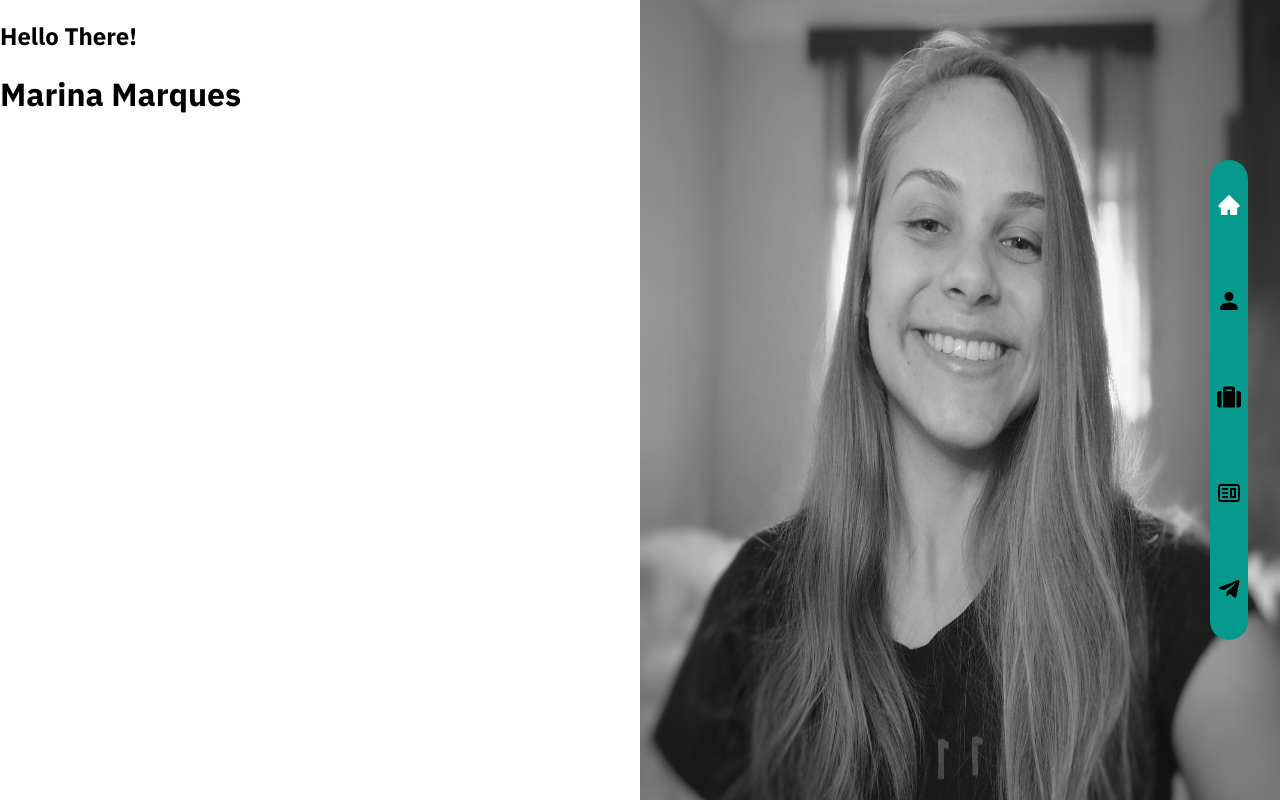
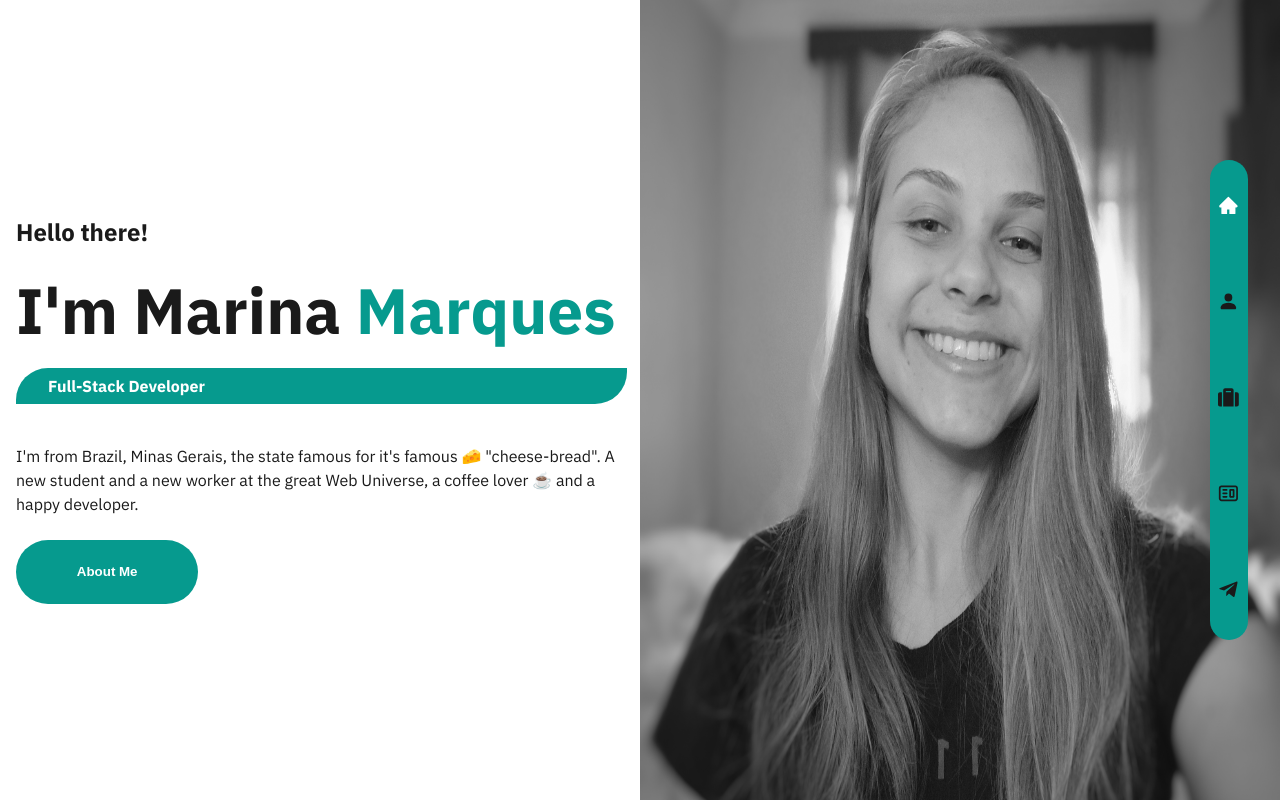
Before and after one commit to ninamarq/portfolio, a React (Create React App) app: page / in a window 1280 px wide. Built offline with nearby package versions, Linux system fonts and the light colour scheme.

Commit message:
Feat: Create content for both sides

```diff
--- a/public/index.html
+++ b/public/index.html
@@ -2,7 +2,7 @@
 <html lang="en">
   <head>
     <meta charset="utf-8" />
-    <link rel="icon" href="%PUBLIC_URL%/favicon.ico" />
+    <link rel="icon" href="https://upload.wikimedia.org/wikipedia/commons/thumb/8/87/VisualEditor_-_Icon_-_Code.svg/1200px-VisualEditor_-_Icon_-_Code.svg.png" />
     <link rel="preconnect" href="https://fonts.googleapis.com">
     <link rel="preconnect" href="https://fonts.googleapis.com">
     <link rel="preconnect" href="https://fonts.gstatic.com" crossorigin>
@@ -28,7 +28,7 @@
       work correctly both with client-side routing and a non-root public URL.
       Learn how to configure a non-root public URL by running `npm run build`.
     -->
-    <title>React App</title>
+    <title>Marina Dev</title>
   </head>
   <body>
     <noscript>You need to enable JavaScript to run this app.</noscript>
--- a/src/components/Header/style.scss
+++ b/src/components/Header/style.scss
@@ -23,7 +23,7 @@
     li {
       list-style: none;
       transition: .5s;
-      font-size: 1.5rem;
+      font-size: 130%;
 
       .pages-link {
         text-decoration: none;
--- a/src/global.scss
+++ b/src/global.scss
@@ -2,6 +2,10 @@ body {
   padding: 0;
   margin: 0;
   font-family: 'IBM Plex Sans', sans-serif;
+  color: #1a1a1a;
+  --dark-blue: #005555;
+  --light-blue: #A1E3D8;
   --blue: #069A8E;
   --grey: #D1D1D1;
+  --yellow: #F7FF93;
 }
--- a/src/pages/Home/index.tsx
+++ b/src/pages/Home/index.tsx
@@ -7,8 +7,27 @@ export default function Home() {
     <div className="page-container">
       <Header />
       <div className="left-container">
-        <h2>Hello There!</h2>
-        <h1>Marina Marques</h1>
+        <div>
+          <h2>Hello there!</h2>
+          <h1>
+            I'm
+            {' '}
+            Marina
+            {' '}
+            <span>Marques</span>
+          </h1>
+          <h3>Full-Stack Developer</h3>
+        </div>
+        <p>
+          I'm from Brazil, Minas Gerais, the state famous for it's famous
+          {' '}
+          <a href="https://www.youtube.com/watch?v=IOb5uric4n0">🧀</a>
+          {' '}
+          "cheese-bread".
+          A new student and a new worker at the great Web Universe,
+          a coffee lover ☕ and a happy developer.
+        </p>
+        <button type="button">About Me</button>
       </div>
       <div className="right-container">
         <img src={Profile} alt="Marina Marques" />
--- a/src/pages/Home/style.scss
+++ b/src/pages/Home/style.scss
@@ -12,6 +12,88 @@
   .left-container {
     height: 100vh;
     background-color: #FFF;
+    width: auto;
+    display: flex;
+    flex-direction: column;
+    align-items: flex-start;
+    justify-content: center;
+    margin: auto 1rem;
+
+    div {
+      display: flex;
+      flex-direction: column;
+      align-items: flex-start;
+      justify-content: center;
+      margin: .75rem 0;
+      width: 100%;
+
+      h1 {
+        margin: 0;
+        font-size: 4rem;
+      }
+
+      span {
+        color: var(--blue);
+        overflow: hidden;
+        white-space: nowrap;
+        border-right: .25rem solid var(--yellow);
+        animation: typing 4s steps(40) 1s 1 normal both,
+        blink .5s step-end infinite alternate;
+      }
+
+      @keyframes typing {
+        from { width: 0 }
+        to { width: 15rem }
+      }
+
+      @keyframes blink {
+        50% {
+          border-color: transparent
+        }
+      }
+
+      h2 {
+        font-size: 1.5rem;
+      }
+
+      h3 {
+        font-size: 1rem;
+        background-color: var(--blue);
+        padding: .5rem 2rem;
+        border-radius: 2rem 0 2rem 0;
+        width: 90%;
+        color: #FFF;
+
+
+      }
+    }
+
+    p {
+      line-height: 1.5rem;
+      margin: .75rem 0;
+      a {
+        text-decoration: none;
+      }
+    }
+
+    button {
+      background-color: var(--blue);
+      border: 0;
+      padding: .5rem;
+      width: 30%;
+      height: 8%;
+      border-radius: 2rem;
+      font-weight: 700;
+      margin: .75rem 0;
+      transition: .75s;
+      color: #FFF;
+
+      &:hover {
+        cursor: pointer;
+        background-color: var(--dark-blue);
+        transition: .75s;
+      }
+    }
   }
 
   .right-container {
```
Also changed, not shown: .eslintrc.json.
